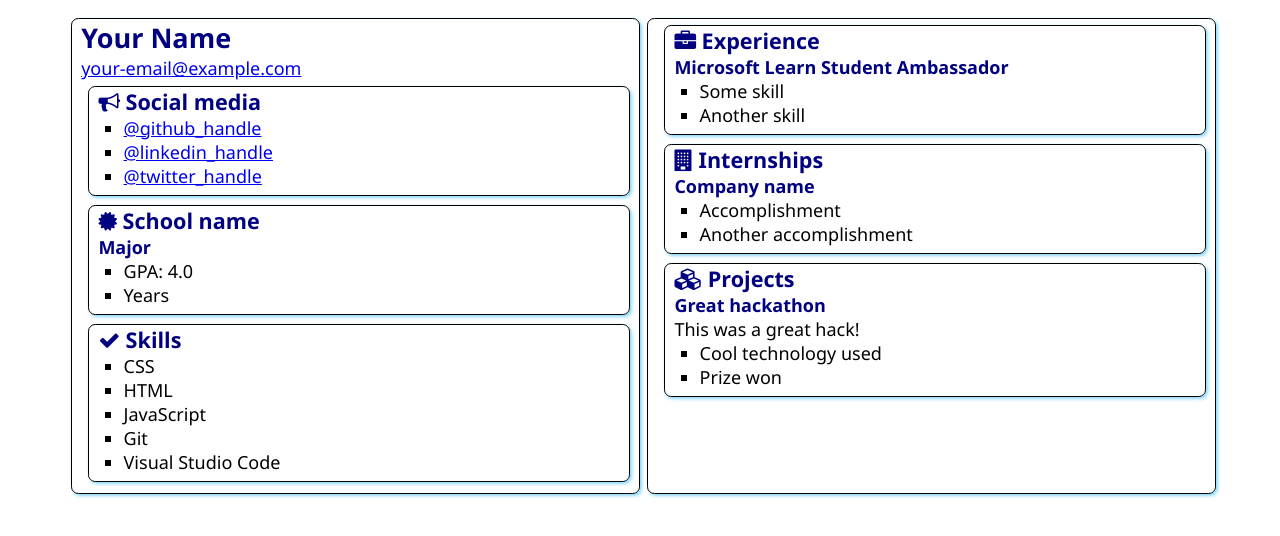
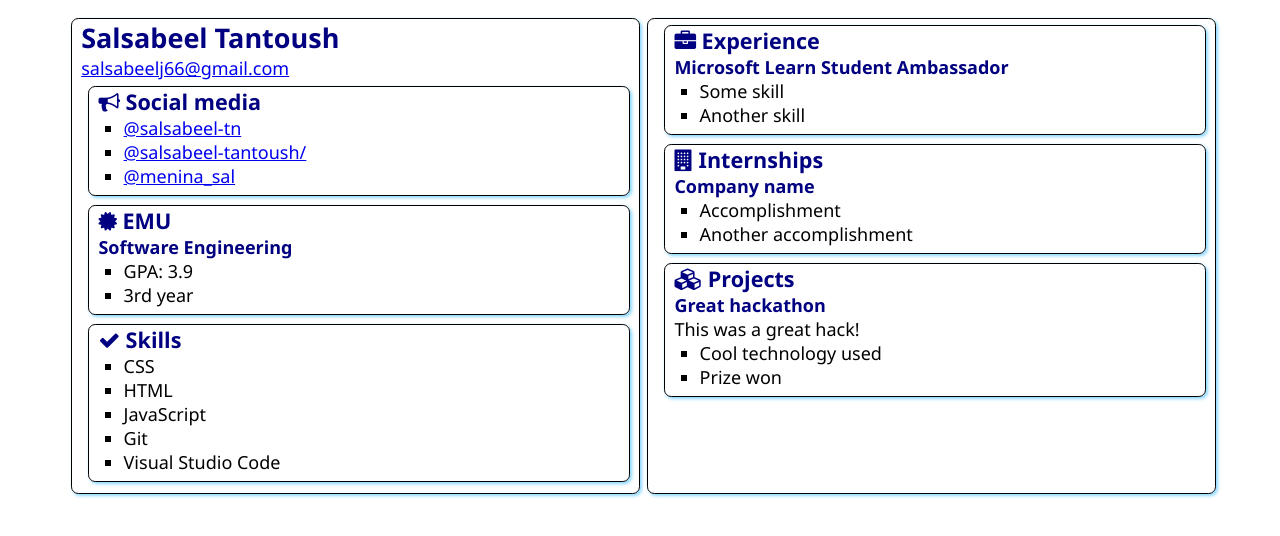
Before and after one commit to salsabeel-tn/SATechnicalOnboarding, a plain HTML site: page src/index.html in a window 1280 px wide. Drawn offline with Linux system fonts and the light colour scheme.

Commit message:
Updated my info

```diff
--- a/src/index.html
+++ b/src/index.html
@@ -12,8 +12,8 @@
 <body>
     <main>
         <article class="box">
-            <h1>Your Name</h1>
-            <div><a href="mailto:your.email@example.com">your-email@example.com</a></div>
+            <h1>Salsabeel Tantoush</h1>
+            <div><a href="mailto:your.email@example.com">salsabeelj66@gmail.com</a></div>
 
             <section class="box">
                 <h2>
@@ -21,9 +21,9 @@
                     Social media
                 </h2>
                 <ul>
-                    <li><a href="https://github.com/<handle>">@github_handle</a></li>
-                    <li><a href="https://linkedin.com/in/<handle>">@linkedin_handle</a></li>
-                    <li><a href="https://twitter.com/<handle>">@twitter_handle</a></li>
+                    <li><a href="https://github.com/<handle>">@salsabeel-tn</a></li>
+                    <li><a href="https://linkedin.com/in/<handle>">@salsabeel-tantoush/</a></li>
+                    <li><a href="https://twitter.com/<handle>">@menina_sal</a></li>
                 </ul>
             </section>
 
@@ -31,12 +31,12 @@
                 <div class="education">
                     <h2>
                         <i class="fa fa-certificate" aria-hidden="true"></i>
-                        School name
+                        EMU
                     </h2>
-                    <h3>Major</h3>
+                    <h3>Software Engineering</h3>
                     <ul>
-                        <li>GPA: 4.0</li>
-                        <li>Years</li>
+                        <li>GPA: 3.9</li>
+                        <li>3rd year</li>
                     </ul>
                 </div>
             </section>
```
